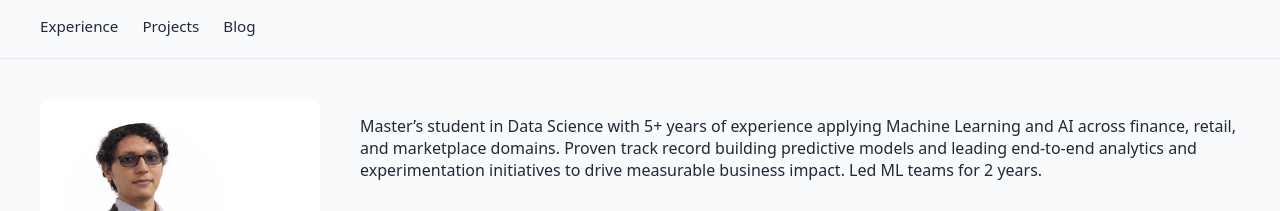
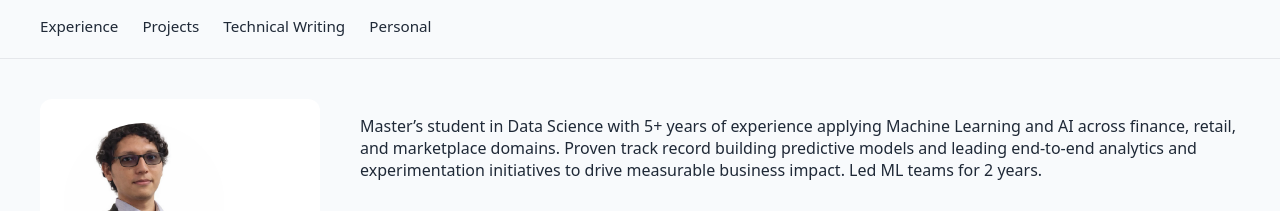
Before and after one commit to aldair-ai/aldair-ai.github.io, a Jekyll site: the page built from index.md, in a window 1280 px wide. Shown: the top 211 px of the page. Built offline with Jekyll 4.4.1, drawn with Linux system fonts in a browser that asks for light colours.

Commit message:
Add personal section and update navigation

```diff
--- a/_layouts/default.html
+++ b/_layouts/default.html
@@ -14,7 +14,8 @@
     <nav>
       <a href="{{ '/' | relative_url }}">Experience</a>
       <a href="{{ '/projects' | relative_url }}">Projects</a>
-      <a href="{{ '/writing' | relative_url }}">Blog</a>
+      <a href="{{ '/technical-writing' | relative_url }}">Technical Writing</a>
+      <a href="{{ '/personal' | relative_url }}">Personal</a>
     </nav>
   </div>
 </header>
```
